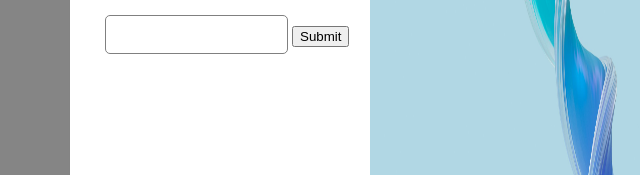
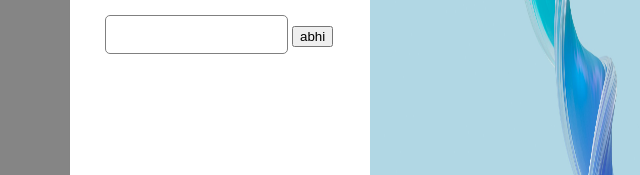
Before and after one commit to Abhijith792001/loginpage, a plain HTML site: page index.html in a window 1280 px wide. Shown: the part 443-618 px from the top of the page, 270-910 px from the left. Drawn offline with Linux system fonts and the light colour scheme.

Commit message:
button name change

```diff
--- a/index.html
+++ b/index.html
@@ -20,7 +20,7 @@
                     <br>
                     <br>
                     <input class="type" type="password">
-                    <input type="submit">
+                    <input value="abhi" type="submit">
 
                 </form>
                 </div>
```
